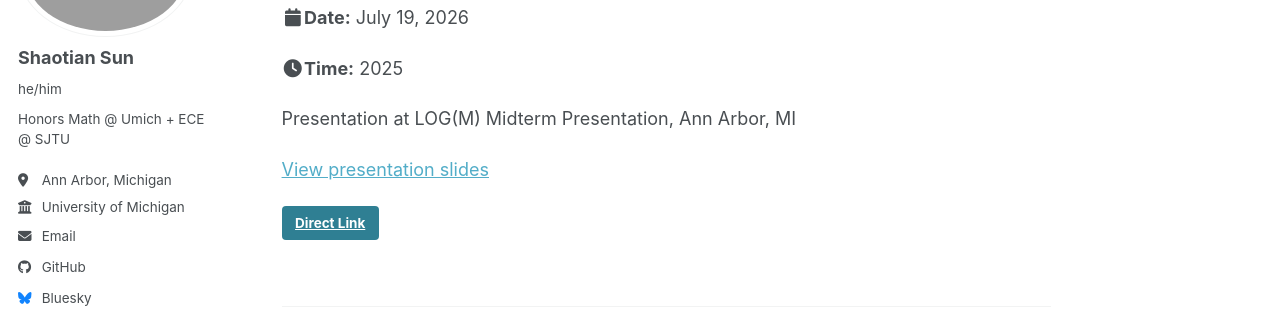
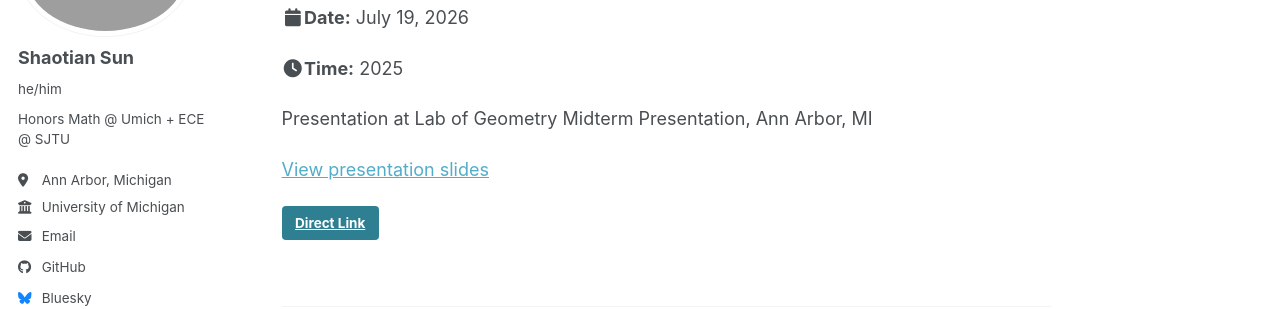
Before and after one commit to Shaotian-Sun/shaotian-sun.github.io, a Jekyll site: the page built from _talks/2025-10-logm-midterm-pre-tito.md, in a window 1280 px wide. Shown: the part 198-507 px from the top of the page. Built offline with Jekyll 4.4.1, drawn with Linux system fonts in a browser that asks for light colours; a style sheet for code colours, icons or effects is not loaded.

Commit message:
talk: change abbr to full name

```diff
--- a/_talks/2025-10-logm-midterm-pre-tito.md
+++ b/_talks/2025-10-logm-midterm-pre-tito.md
@@ -5,7 +5,7 @@ type: "Presentation"
 talk_type: "Presentation"
 with: "Chi Dinh, Yifan Jing, Emma Yicheng Lou, and Yuxuan Owen Wu"
 time: "2025"
-venue: "LOG(M) Midterm Presentation"
+venue: "Lab of Geometry Midterm Presentation"
 location: "Ann Arbor, MI"
 permalink: /talks/algorithmic-construction-of-weak-orders-between-titos/
 link: /files/talks/algorithmic-construction-of-weak-orders-between-titos.pdf
```
